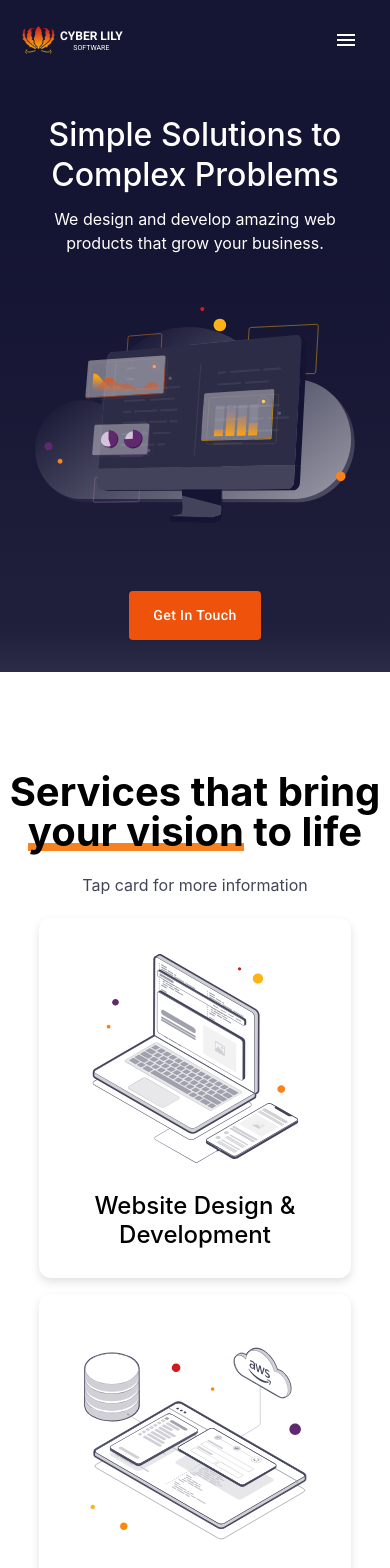
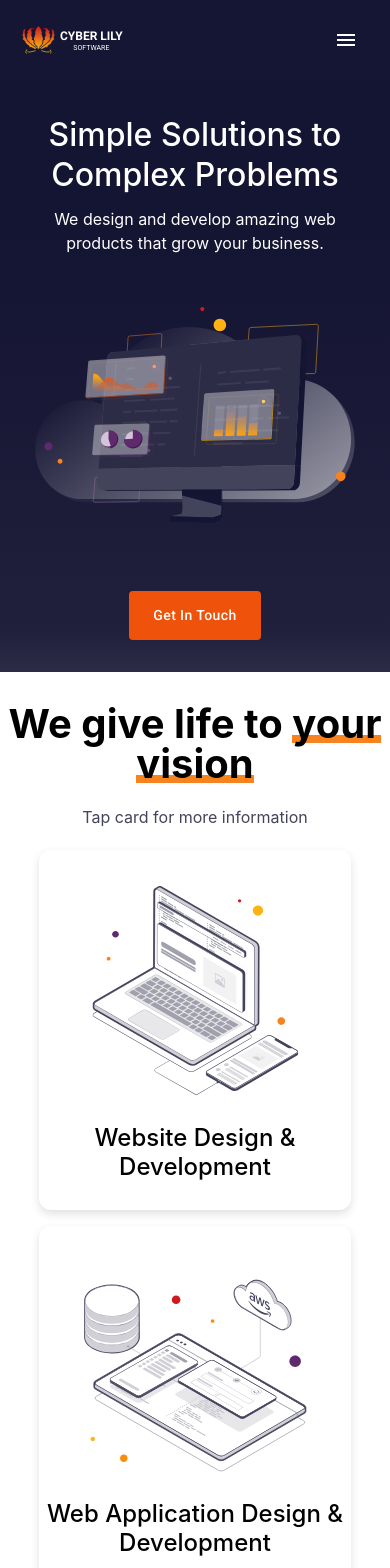
Before and after one commit to AndreiDreyer/CyberLilyDeploy, a Next.js app: page / in a window 390 px wide. Shown: the top 1568 px of the page. Built offline with nearby package versions, Linux system fonts and the light colour scheme.

Commit message:
Fixed issues

```diff
--- a/components/HomeServiceCards.js
+++ b/components/HomeServiceCards.js
@@ -18,6 +18,12 @@ const useStyles = makeStyles((theme) => ({
       marginLeft: "0% !important",
       marginRight: "0% !important",
       maxWidth: "100%",
+      paddingTop: "3.5rem",
+      paddingBottom: "3.5rem",
+    },
+    [theme.breakpoints.down(436)]: {
+      paddingTop: "2rem",
+      paddingBottom: "2rem",
     },
     [theme.breakpoints.up(1026)]: {
       paddingLeft: "0.5rem",
@@ -128,7 +134,7 @@ export default function HomeServiceCards(props) {
       <div className={classes.root}>
         <div className={classes.Title}>
           <h2 className={classes.topTitle}>
-            Services that bring <span className={classes.line1}>your vision</span> to life{" "}
+            We give life to <span className={classes.line1}>your vision</span>{" "}
           </h2>
           <h4 className={classes.smallTitle}>Tap card for more information</h4>
         </div>
--- a/components/HomeTechExp.js
+++ b/components/HomeTechExp.js
@@ -13,6 +13,12 @@ const useStyles = makeStyles((theme) => ({
     [theme.breakpoints.down(1025)]: {
       paddingLeft: "5%",
       paddingRight: "5%",
+    },
+    [theme.breakpoints.down(769)]: {
+      marginTop: "3.5rem",
+    },
+    [theme.breakpoints.down(436)]: {
+      marginTop: "2rem",
     },
   },
   title: {
@@ -97,7 +103,7 @@ export default function HomeTechExp(props) {
     return (
       <div className={classes.root}>
         <h2 className={classes.title}>
-          Our <span className={classes.line1}>technological expertise</span>
+          Our <span className={classes.line1}>technical expertise</span>
         </h2>
         <div className={classes.card}>
           <div className={classes.title_text}>
@@ -129,7 +135,7 @@ export default function HomeTechExp(props) {
     return (
       <div className={classes.root}>
         <h2 className={classes.title}>
-          Our <span className={classes.line1}>technological expertise</span>
+          Our <span className={classes.line1}>technical expertise</span>
         </h2>
         <div className={classes.card}>
           <div className={classes.title_text}>
--- a/styles/FlowChartStyles.js
+++ b/styles/FlowChartStyles.js
@@ -234,6 +234,12 @@ export const flowChartClasses = makeStyles((theme) => ({
     textAlign: "center",
     paddingTop: "6.25rem",
     width: "100vw",
+    [theme.breakpoints.down(769)]: {
+      paddingTop: "3.5rem",
+    },
+    [theme.breakpoints.down(436)]: {
+      paddingTop: "2rem",
+    },
   },
   titleText: {
     fontSize: "2.5rem",
```
